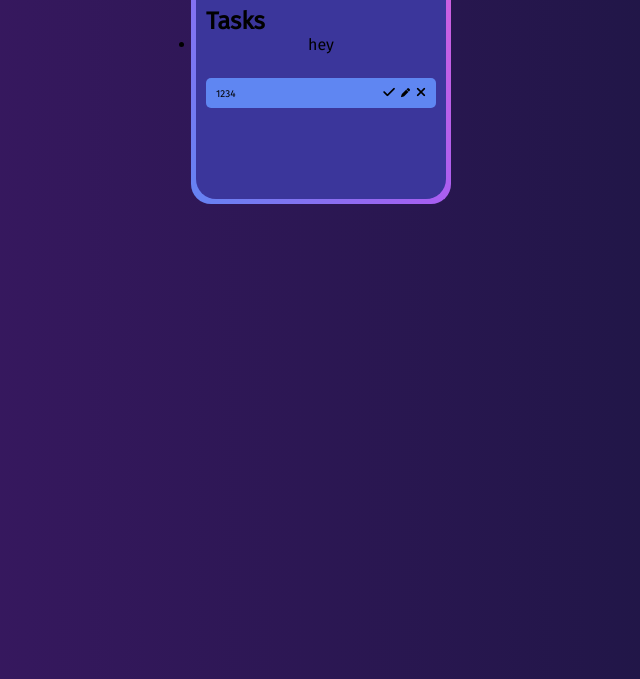
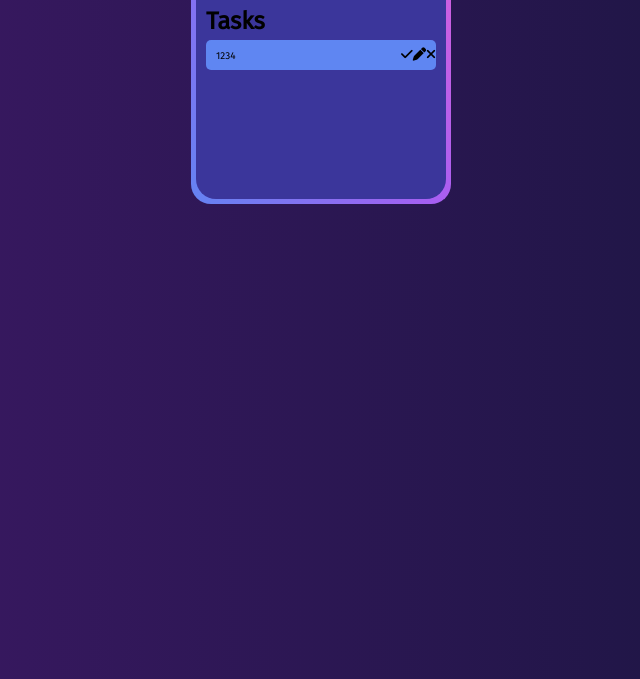
Before and after one commit to Shodydosh/Todo-list, a plain HTML site: page index.html in a window 1280 px wide. Shown: the part 121-800 px from the top of the page, without its empty margins (319-959 px from the left). Drawn offline with Linux system fonts and the light colour scheme.

Commit message:
Update index.html
fixing add function

```diff
--- a/index.html
+++ b/index.html
@@ -33,14 +33,14 @@
 
             <div class="todo-container">
                 <h2>Tasks</h2>
-                <ul class="task-list">
-                    <div class="todo">
+                <div class="task-list">
+                    <!-- <div class="todo">
                         <li>hey</li>
                         <button></button>
                         <button></button>
                         <button></button>
-                    </div>
-                </ul>
+                    </div> -->
+                </div>
 
                 <div class="task">
                     <div class="content1">
@@ -52,13 +52,13 @@
                         />
                     </div>
                     <div class="action">
-                        <button class="tick">
+                        <button class="complete-btn">
                             <i onclick="strikeIt()" class="fa fa-check"></i>
                         </button>
-                        <button class="edit">
+                        <button class="edit-btn">
                             <i class="fa fa-pen"></i>
                         </button>
-                        <button class="delete">
+                        <button class="delete-btn">
                             <i class="fa fa-xmark"></i>
                         </button>
                     </div>
```
